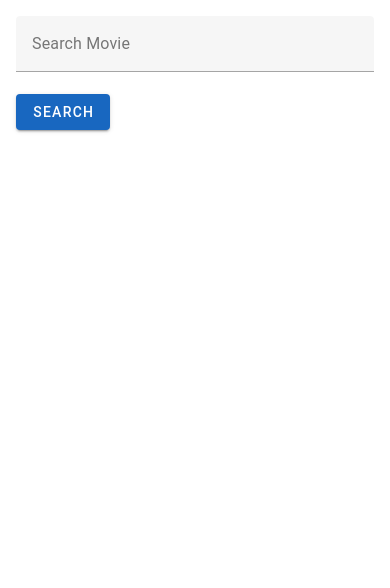
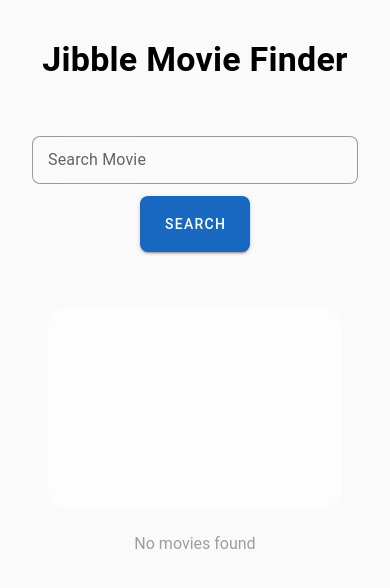
Before and after one commit to MazenUit/jibble-assessment, a Vue app: page / in a window 390 px wide. Shown: the top 588 px of the page. Built offline with nearby package versions, Linux system fonts and the light colour scheme.

Commit message:
add: added Each item shows the movie title, year and IMDB id and fix search bar and card ui , added responsiveness

```diff
--- a/src/App.vue
+++ b/src/App.vue
@@ -1,7 +1,12 @@
 <template>
   <v-app>
-    <v-main>
-      <MoviesView />
+    <v-main class="bg-grey-lighten-5">
+      <v-container>
+        <h1 class="text-h4 font-weight-bold text-center my-6">
+          Jibble  Movie Finder
+        </h1>
+        <MoviesView />
+      </v-container>
     </v-main>
   </v-app>
 </template>
--- a/src/components/MovieCard.vue
+++ b/src/components/MovieCard.vue
@@ -1,11 +1,42 @@
 <template>
-  <v-card class="mb-3">
-    <v-card-title>{{ movie.Title }}</v-card-title>
-    <v-card-subtitle>{{ movie.Year }}</v-card-subtitle>
-  </v-card>
+  <v-tooltip location="top" :text="movie.Title">
+    <template #activator="{ props }">
+      <v-card
+        v-bind="props"
+        elevation="2"
+        class="movie-card rounded-xl text-center d-flex flex-column justify-center pa-4 mb-4"
+      >
+        <h3 class="text-h6 font-weight-medium mb-1 text-truncate">
+          {{ movie.Title }}
+        </h3>
+        <p class="text-body-2 text-grey mb-2">Year: {{ movie.Year }}</p>
+        <v-chip color="primary" variant="tonal" size="small" class="mx-auto">
+          {{ movie.imdbID }}
+        </v-chip>
+      </v-card>
+    </template>
+  </v-tooltip>
 </template>
 
 <script setup lang="ts">
-interface Props { movie: { Title: string; Year: string } }
+interface Props {
+  movie: { Title: string; Year: string; imdbID: string }
+}
 defineProps<Props>()
 </script>
+
+<style scoped>
+.movie-card {
+  min-height: 150px;
+  transition: all 0.25s ease;
+}
+.movie-card:hover {
+  transform: scale(1.02);
+  box-shadow: 0 6px 12px rgba(0, 0, 0, 0.12);
+}
+.text-truncate {
+  white-space: nowrap;
+  overflow: hidden;
+  text-overflow: ellipsis;
+}
+</style>
--- a/src/components/MovieList.vue
+++ b/src/components/MovieList.vue
@@ -1,19 +1,46 @@
 <template>
-  <v-container>
+  <v-container class="py-6">
+    <div class="movie-list-wrapper">
       <v-row>
         <v-col
           v-for="m in movies"
           :key="m.imdbID"
-        cols="12" sm="6" md="4"
+          cols="12" sm="6" md="4" lg="3"
         >
           <MovieCard :movie="m" />
         </v-col>
       </v-row>
+
+      <div v-if="loading" class="spinner-wrapper">
+        <v-progress-circular indeterminate color="primary" size="60" width="6" />
+      </div>
+    </div>
   </v-container>
 </template>
 
 <script setup lang="ts">
 import MovieCard from './MovieCard.vue'
-interface Props { movies: any[] }
+interface Props { movies: any[]; loading?: boolean }
 defineProps<Props>()
 </script>
+
+<style scoped>
+.movie-list-wrapper {
+  position: relative;
+  backdrop-filter: blur(12px);
+  background: rgba(255, 255, 255, 0.6);
+  border-radius: 1.2rem;
+  padding: 2rem;
+  min-height: 200px;
+}
+.spinner-wrapper {
+  position: absolute;
+  inset: 0;
+  display: flex;
+  justify-content: center;
+  align-items: center;
+  backdrop-filter: blur(8px);
+  background: rgba(255, 255, 255, 0.4);
+  border-radius: 1.2rem;
+}
+</style>
--- /dev/null
+++ b/src/components/SearchBar.vue
@@ -0,0 +1,39 @@
+<template>
+  <v-row justify="center" align="center" class="mb-8" no-gutters>
+    <v-col cols="12" md="6" lg="5">
+      <v-text-field
+        v-model="input"
+        label="Search Movie"
+        density="comfortable"
+        variant="outlined"
+        color="primary"
+        class="w-100"
+        rounded="lg"
+        hide-details
+        @keyup.enter="emitSearch"
+      />
+    </v-col>
+    <v-col cols="auto" class="ml-md-3 mt-3 mt-md-0">
+      <v-btn
+        color="primary"
+        variant="flat"
+        rounded="lg"
+        height="56"
+        class="px-6 text-uppercase font-weight-medium elevation-2"
+        @click="emitSearch"
+      >
+        Search
+      </v-btn>
+    </v-col>
+  </v-row>
+</template>
+
+<script setup lang="ts">
+import { ref } from 'vue'
+const input = ref('')
+const emit = defineEmits<{ (e: 'search', query: string): void }>()
+const emitSearch = () => {
+  if (!input.value.trim()) return
+  emit('search', input.value.trim())
+}
+</script>
--- a/src/views/MoviesView.vue
+++ b/src/views/MoviesView.vue
@@ -1,27 +1,29 @@
 <template>
-  <v-container>
-    <v-text-field
-      v-model="query"
-      label="Search Movie"
-      @keyup.enter="search"
-      clearable
-    />
-    <v-btn color="primary" class="mb-4" @click="search">Search</v-btn>
+  <v-container class="py-8">
+    <SearchBar @search="search" />
 
-    <MovieList :movies="store.movies" />
+    <MovieList :movies="store.movies" :loading="loading" />
+
+    <v-row justify="center" v-if="!store.movies.length && !loading">
+      <v-col cols="12" class="text-center text-grey">
+        <p>No movies found</p>
+      </v-col>
+    </v-row>
   </v-container>
 </template>
 
 <script setup lang="ts">
 import { ref } from 'vue'
 import { useMovieStore } from '../stores/movieStore'
+import SearchBar from '../components/SearchBar.vue'
 import MovieList from '../components/MovieList.vue'
 
-const query = ref('')
 const store = useMovieStore()
+const loading = ref(false)
 
-const search = async () => {
-  if (!query.value) return
-  await store.searchMovies(query.value)
+const search = async (query: string) => {
+  loading.value = true
+  await store.searchMovies(query)
+  loading.value = false
 }
 </script>
```
Lines whose indentation alone changed are shown as unchanged.
